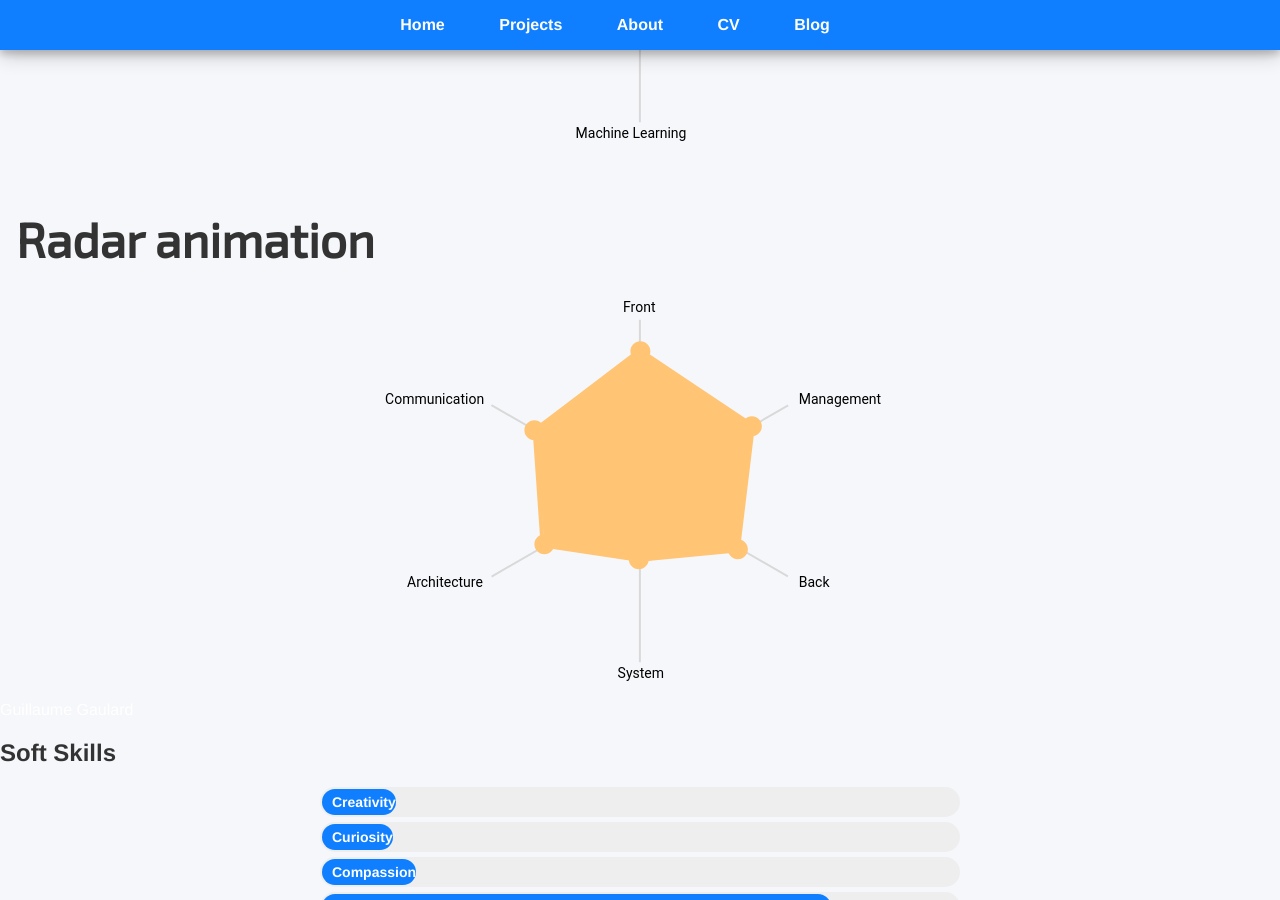
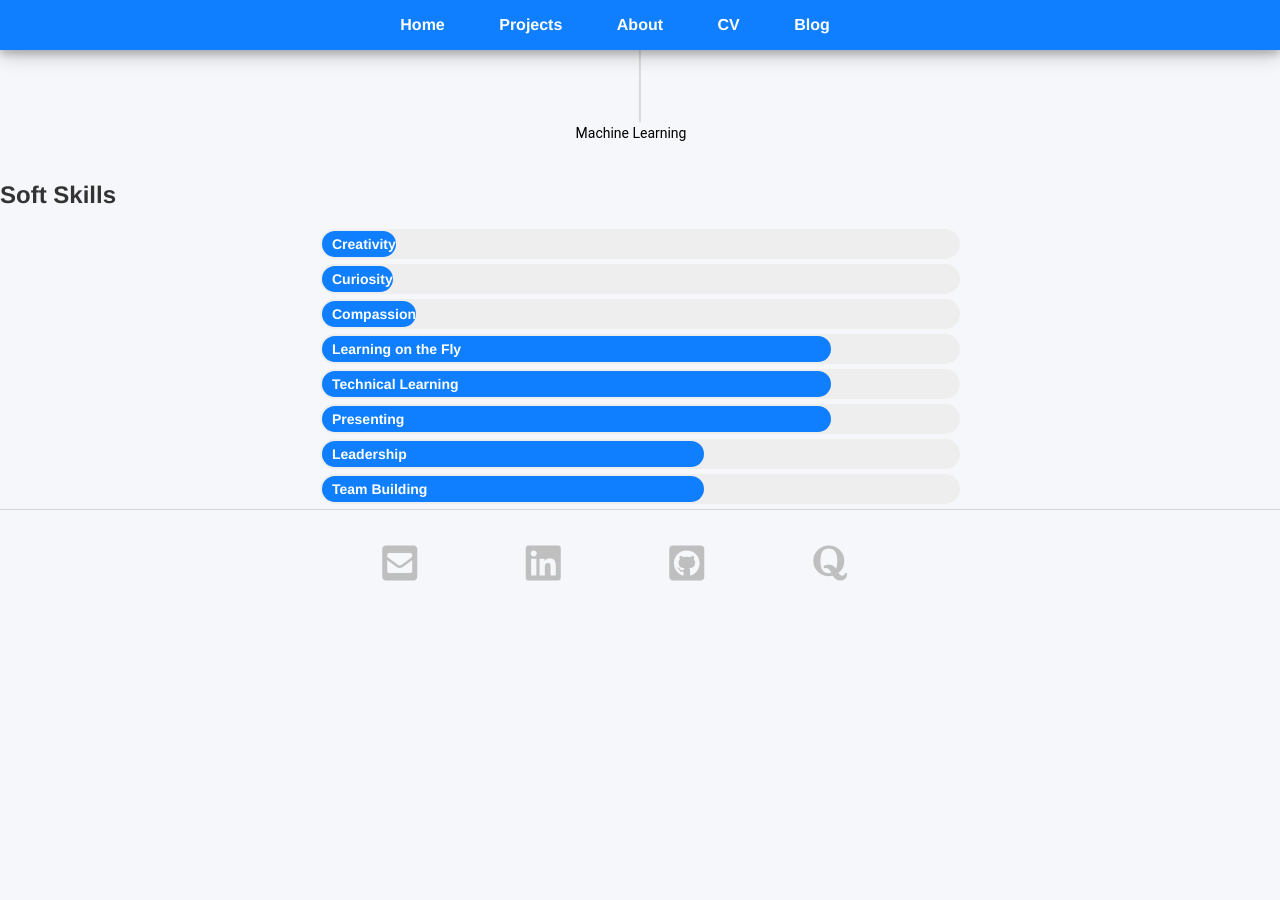
Before and after one commit to mayabenowitz/mayabenowitz.github.io, a Jekyll site: the page built from index.html, in a window 1280 px wide and 900 px high, scrolled down 1886 px. Built offline with Jekyll 4.4.1, drawn with Linux system fonts in a browser that asks for light colours; nearby versions of some CDN libraries; after the commit the page ends 2552 px from its top, so only the background shows below that; some of the changed lines change nothing that is shown.

Commit message:
Update index.html

```diff
--- a/index.html
+++ b/index.html
@@ -86,45 +86,6 @@ title: Maya Benowitz
     </div>
 </div>
 
-<div class="frame">
-  <div class="content">
-    <h1>Radar animation</h1>
-
-    <svg version="1.0" id="radar" xmlns="http://www.w3.org/2000/svg" xmlns:xlink="http://www.w3.org/1999/xlink" x="0px" y="0px"
-       width="509.426px" height="381.718px" viewBox="0 0 509.426 381.718" enable-background="new 0 0 509.426 381.718"
-       xml:space="preserve">
-        <polygon id="back" fill-rule="evenodd" clip-rule="evenodd" fill="#D9D9D9" points="403.4,106.209 402.4,104.477 255.593,189.236
-          255.593,19.718 253.593,19.718 253.593,189.13 106.592,104.218 105.593,105.951 252.685,190.915 105.786,275.727 106.786,277.459
-          253.593,192.7 253.593,362.218 255.593,362.218 255.593,192.595 402.093,277.218 403.093,275.486 256.684,190.916 		"/>
-      <path id="dots" fill-rule="evenodd" clip-rule="evenodd" fill="#FFC575" d="M366.593,116.218c-5.523,0-10,4.477-10,10
-          c0,5.523,4.477,10,10,10s10-4.477,10-10C376.593,120.695,372.116,116.218,366.593,116.218z M352.593,239.274
-          c-5.523,0-10,4.477-10,10c0,5.523,4.477,10,10,10s10-4.477,10-10C362.593,243.751,358.116,239.274,352.593,239.274z
-           M253.482,249.274c-5.523,0-10,4.477-10,10s4.477,10,10,10c5.523,0,10-4.477,10-10S259.005,249.274,253.482,249.274z
-           M159.093,234.274c-5.523,0-10,4.477-10,10c0,5.523,4.477,10,10,10s10-4.477,10-10
-          C169.093,238.751,164.616,234.274,159.093,234.274z M159.093,130.218c0-5.523-4.477-10-10-10s-10,4.477-10,10
-          c0,5.523,4.477,10,10,10S159.093,135.741,159.093,130.218z M255.093,41.218c-5.523,0-10,4.477-10,10c0,5.523,4.477,10,10,10
-          s10-4.477,10-10C265.093,45.695,260.616,41.218,255.093,41.218z"/>
-        <polygon id="mask" fill-rule="evenodd" clip-rule="evenodd" fill="#FFC575" points="254.593,50.718 149.593,129.718 159.25,244.128
-          253.593,261.718 352.593,248.7 367.093,125.718 		"/>
-          <polygon id="mask2" fill-rule="evenodd" clip-rule="evenodd" fill="#FFC575" points="254.593,50.718 149.593,129.718 159.25,244.128
-          253.593,261.718 352.593,248.7 367.093,125.718 		"/>
-        <path id="lines" fill-rule="evenodd" clip-rule="evenodd" fill="#FFC575" d="M161.159,248.058l91.271,13.776l0.597-3.955l-91.271-13.776
-          L161.159,248.058z M256.854,257.649l0.389,3.981l91.61-8.948l-0.389-3.981L256.854,257.649z M365.511,126.74l-14.307,118.476
-          l3.971,0.48l14.307-118.476L365.511,126.74z M367.204,123.055l-111.5-74.5l-1.111,1.663l-1.21-1.593l-106,80.5l2.298,3.026
-          l-2.246,0.157l7.825,112.098l3.99-0.279l-7.825-112.098l-1.38,0.096l104.621-79.453l110.315,73.708L367.204,123.055z"/>
-    <g id="texts">
-      <text transform="matrix(1 0 0 1 237.7392 11.7183)">Front</text>
-      <text transform="matrix(1 0 0 1 232.3003 378.2183)">System</text>
-      <text transform="matrix(1 0 0 1 413.4819 104.2184)">Management</text>
-      <text transform="matrix(1 0 0 1 -0.21 104.2184)">Communication</text>
-      <text transform="matrix(1 0 0 1 21.77 287.4594)">Architecture</text>
-      <text transform="matrix(1 0 0 1 413.4824 287.2184)">Back</text>
-    </g>
-    </svg>
-  </div>
-  <div class="author"><a href="https://ggaulard.github.io">Guillaume Gaulard <i class="fa fa-external-link"></i></a></div>
-</div>
-
     <!-- skill bar -->
 
     <h2>Soft Skills</h2>
```
